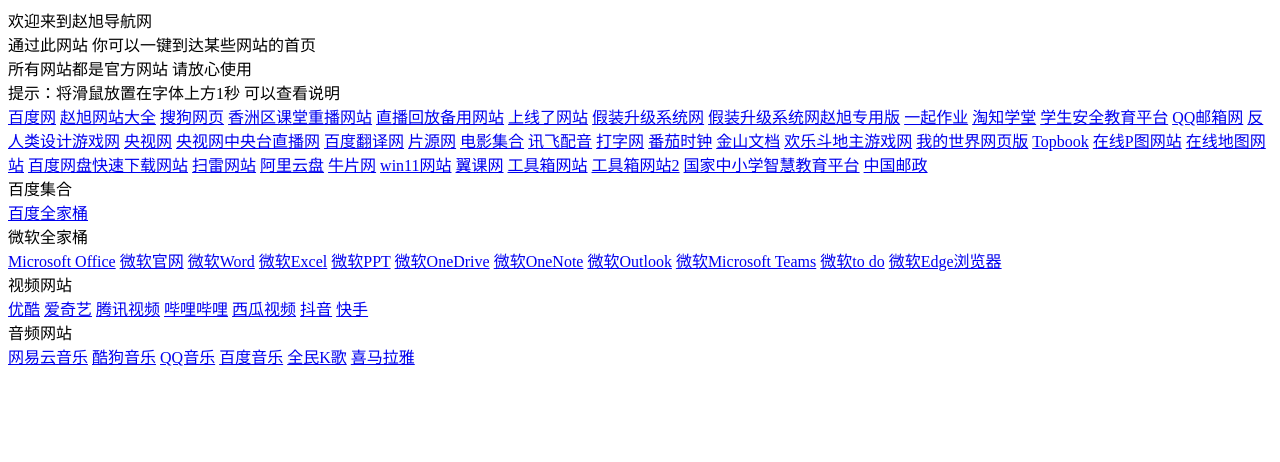
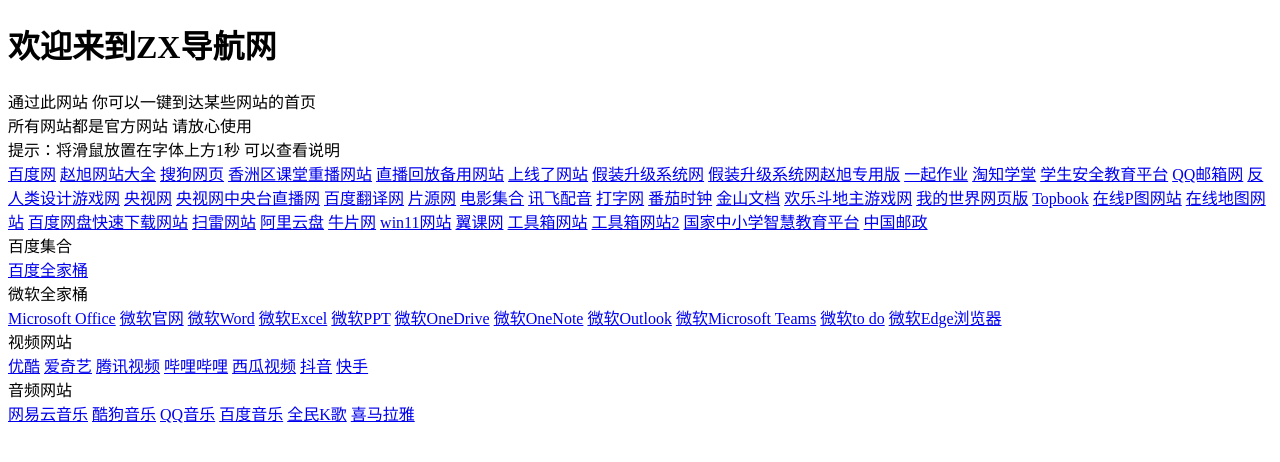
Before and after one commit to TrillionZZ/TrillionZZ.github.io, a plain HTML site: page index.html in a window 1280 px wide. Drawn offline with Linux system fonts and the light colour scheme.

Commit message:
Update index.html
初始页面

```diff
--- a/index.html
+++ b/index.html
@@ -2,10 +2,9 @@
 <html lang="CH-ZH">
 <head>
     <meta charset="UTF-8">
-    <title>赵旭导航网</title>
-    <link rel="shortcut icon" href="https://ss3.bdstatic.com/70cFv8Sh_Q1YnxGkpoWK1HF6hhy/it/u=231399882,1844656341&fm=26&gp=0.jpg"
+    <title>ZX导航网</title>
 
-    <h1>欢迎来到赵旭导航网</h1>
+    <h1>欢迎来到ZX导航网</h1>
 <div class="mine-icon"></div><div class="mine-text">通过此网站 你可以一键到达某些网站的首页</div></span></div>
 <div class="mine-icon"></div><div class="mine-text">所有网站都是官方网站 请放心使用</div></span><div></div>
 <div class="mine-icon"></div><div class="mine-text">提示：将滑鼠放置在字体上方1秒 可以查看说明</div></span><div>
```
